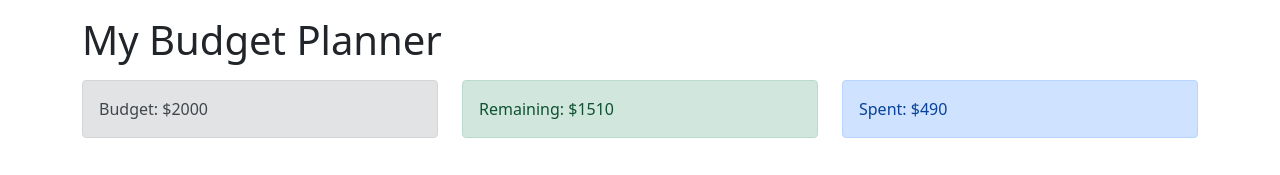
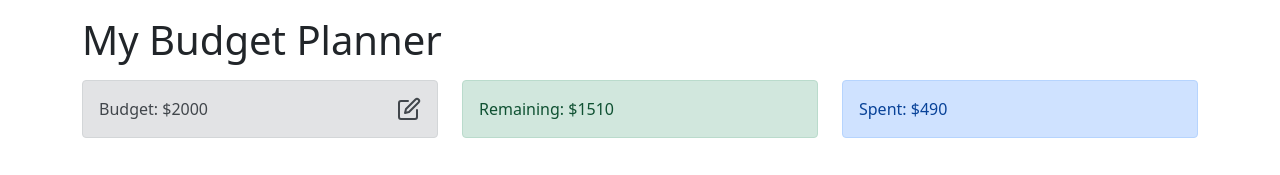
Before and after one commit to ChyenneW/react-budget-tracker, a React (Create React App) app: page / in a window 1280 px wide. Shown: the top 175 px of the page. Built offline with nearby package versions, Linux system fonts and the light colour scheme.

Commit message:
Import FiEdit as point to edit budget

```diff
--- a/src/components/Budget.js
+++ b/src/components/Budget.js
@@ -1,12 +1,15 @@
 import React, { useContext } from "react";
 import { AppContext } from "../context/AppContext";
+import { FiEdit } from 'react-icons/fi';
+
 
 const Budget = () => {
     const { budget } = useContext(AppContext);
 
     return (
-        <div className="alert alert-secondary">
+        <div className="alert alert-secondary d-flex justify-content-between align-items-center">
             <span>Budget: ${budget}</span>
+            <FiEdit size="1.5em"></FiEdit>
         </div>
     );
 };
```
